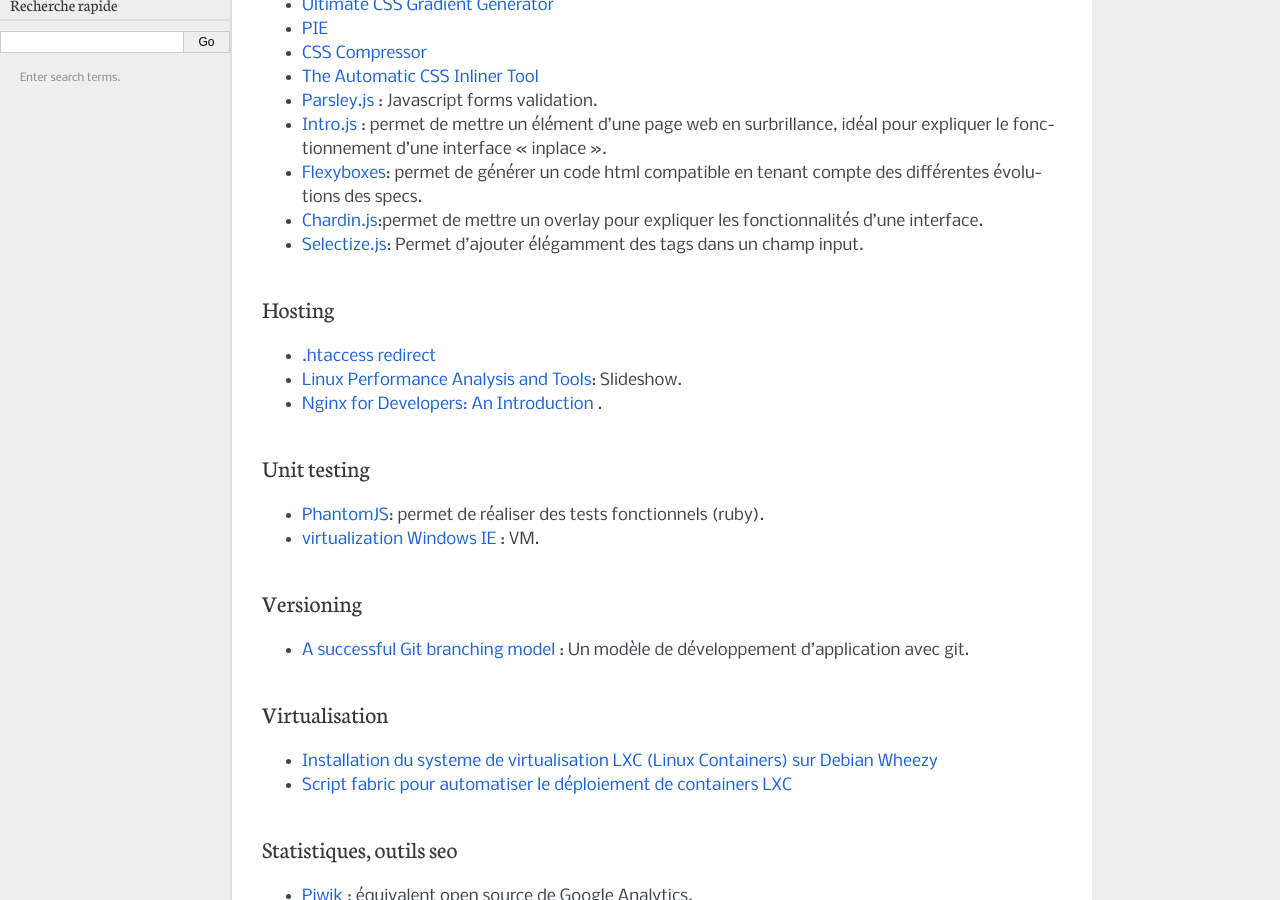
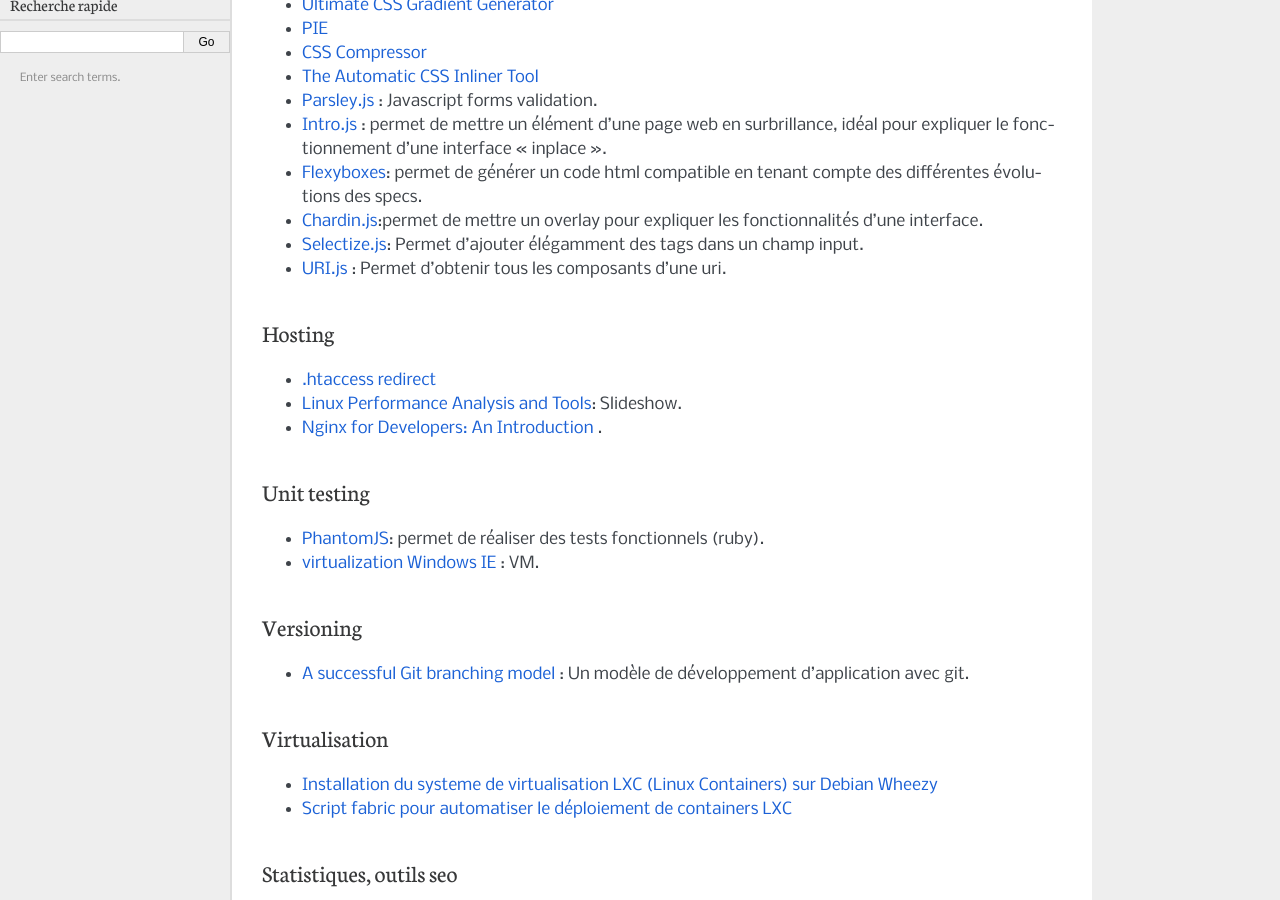
Before and after one commit to k3z/wiki, a Sphinx documentation site: the page built from source/resources.rst, in a window 1280 px wide and 900 px high, scrolled down 547 px. Built offline with Sphinx 7.4.7, drawn with Linux system fonts in a browser that asks for light colours.

Commit message:
Update resources.rst

```diff
--- a/source/resources.rst
+++ b/source/resources.rst
@@ -28,6 +28,7 @@
 * `Flexyboxes <http://the-echoplex.net/flexyboxes/>`_: permet de générer un code html compatible en tenant compte des différentes évolutions des specs.
 * `Chardin.js <https://github.com/heelhook/chardin.js>`_:permet de mettre un overlay pour expliquer les fonctionnalités d'une interface.
 * `Selectize.js <http://brianreavis.github.io/selectize.js/>`_: Permet d'ajouter élégamment des tags dans un champ input.
+* `URI.js <http://medialize.github.io/URI.js/>`_ : Permet d’obtenir tous les composants d’une uri.
 
 
 Hosting
```
